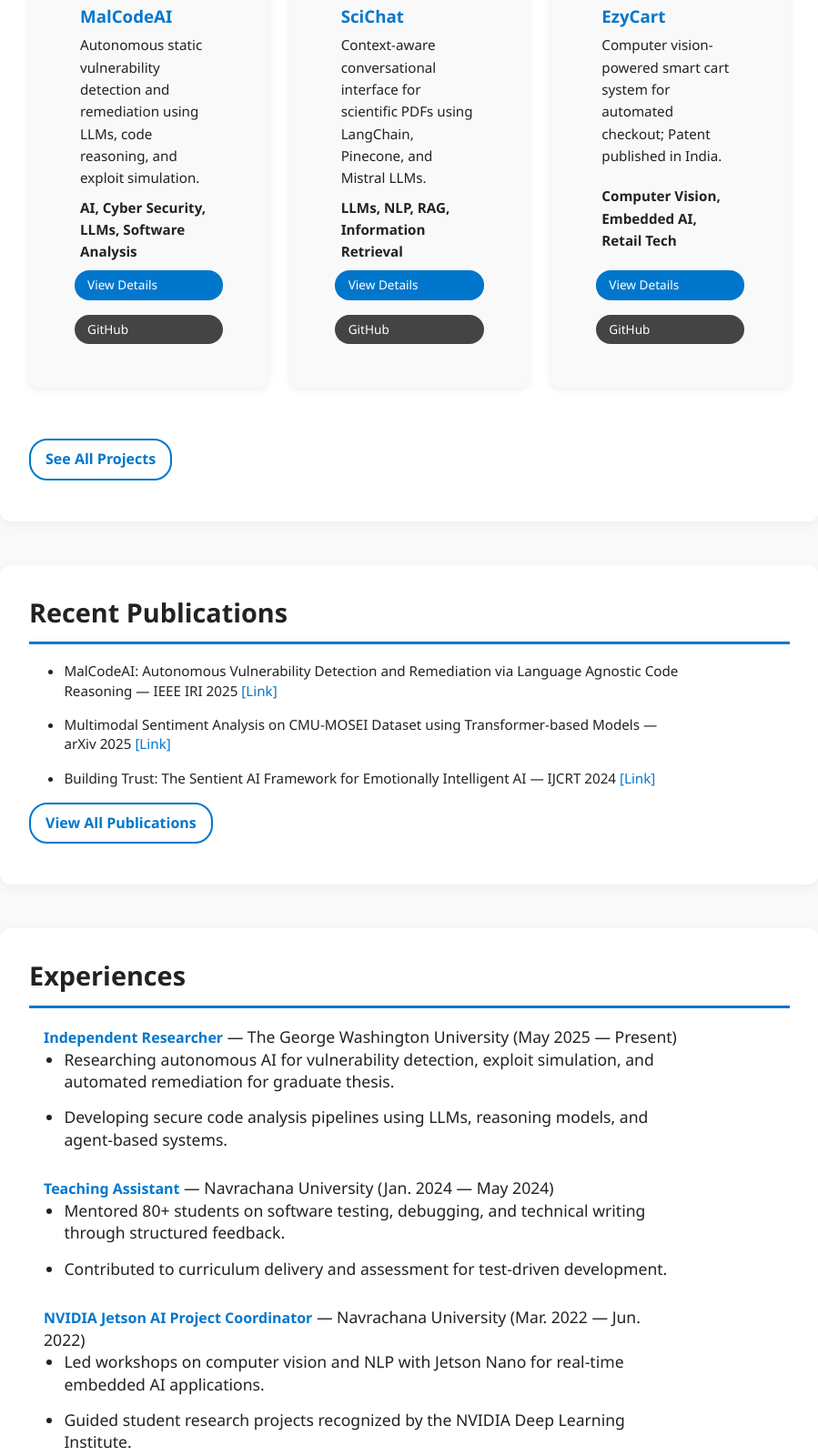
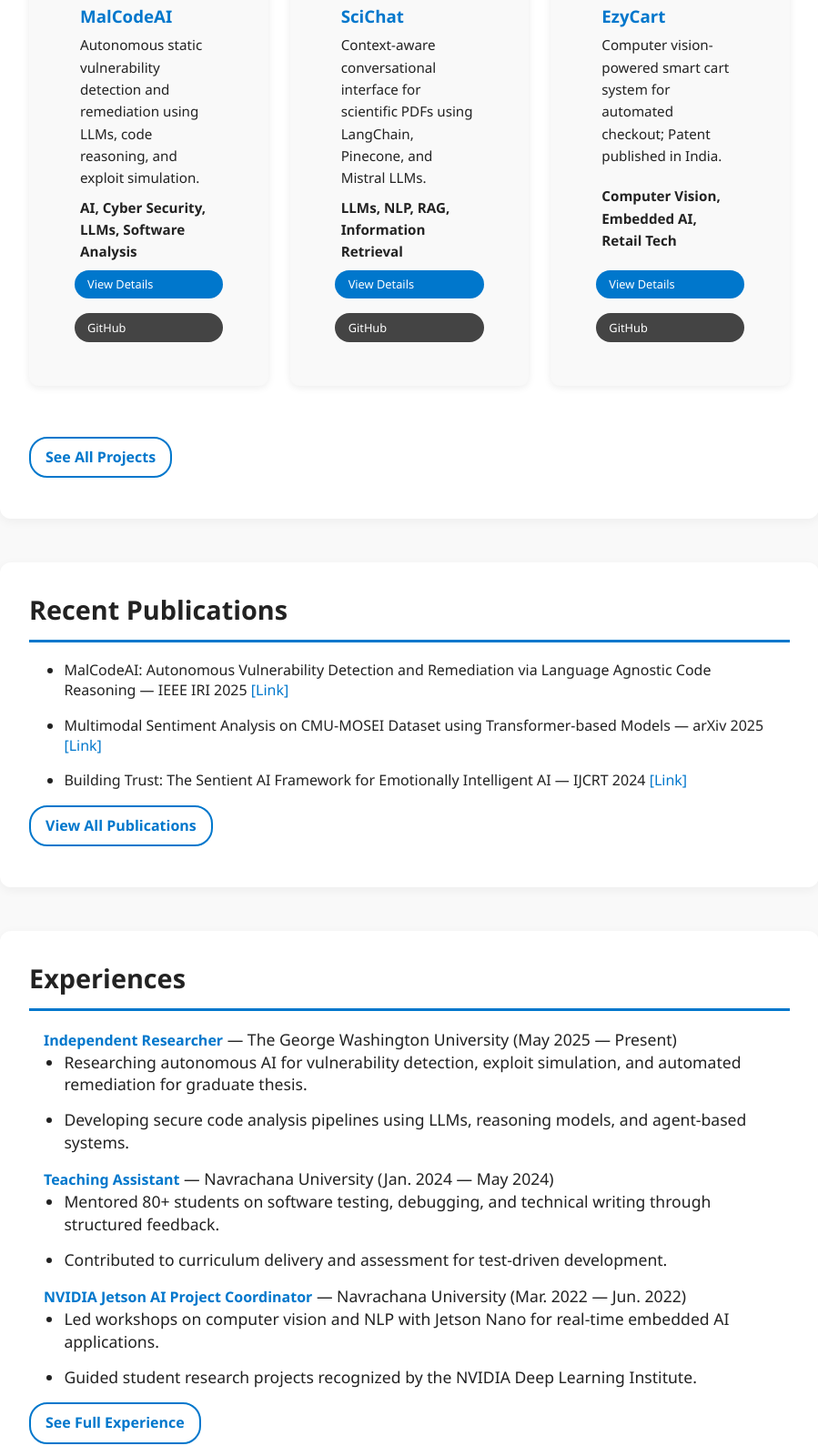
Before and after one commit to JugalGajjar/jugalgajjar.github.io, a plain HTML site: page index.html in a window 1280 px wide. Shown: the part 1233-2833 px from the top of the page at 91% size, without its empty margins (190-1089 px from the left). Drawn offline with Linux system fonts and the light colour scheme.

Commit message:
Update styles.css

```diff
--- a/styles.css
+++ b/styles.css
@@ -334,29 +334,31 @@
 .card .btn-sm {
   margin: 0 0.6rem 1rem 0.6rem;
   padding: 0.35rem 0.9rem;
-  font-size: 0.85rem;
+  font-size: 0.8rem;
   border-radius: 16px;
 }
 
 .publication-list {
-  max-width: 700px;
+  max-width: 800px;
   margin-left: 1rem;
+  margin-right: 1rem;
 }
 
 .publication-list li {
   margin-bottom: 1rem;
-  font-size: 0.95rem;
+  font-size: 1rem;
 }
 
 .timeline-list {
-  max-width: 700px;
+  max-width: 800px;
   margin-left: 1rem;
+  margin-right: 1rem;
   list-style: none;
   padding-left: 0;
 }
 
 .timeline-list > li {
-  margin-bottom: 1.8rem;
+  margin-bottom: 1rem;
 }
 
 .timeline-list strong {
@@ -365,7 +367,7 @@
 }
 
 .social-icons a {
-  font-size: 1.8rem;
+  font-size: 1rem;
   margin-right: 1rem;
   color: var(--accent-color);
   text-decoration: none;
```
